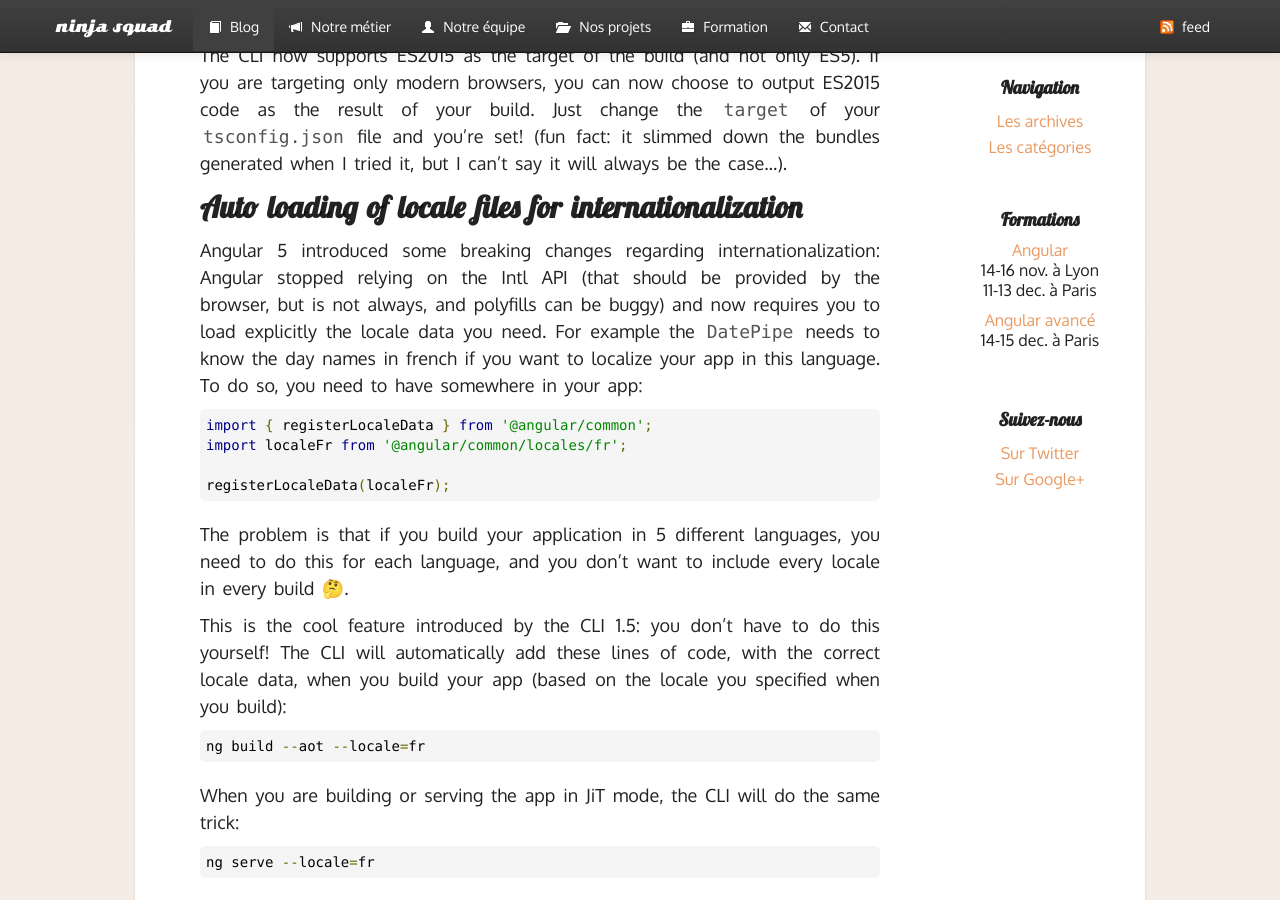
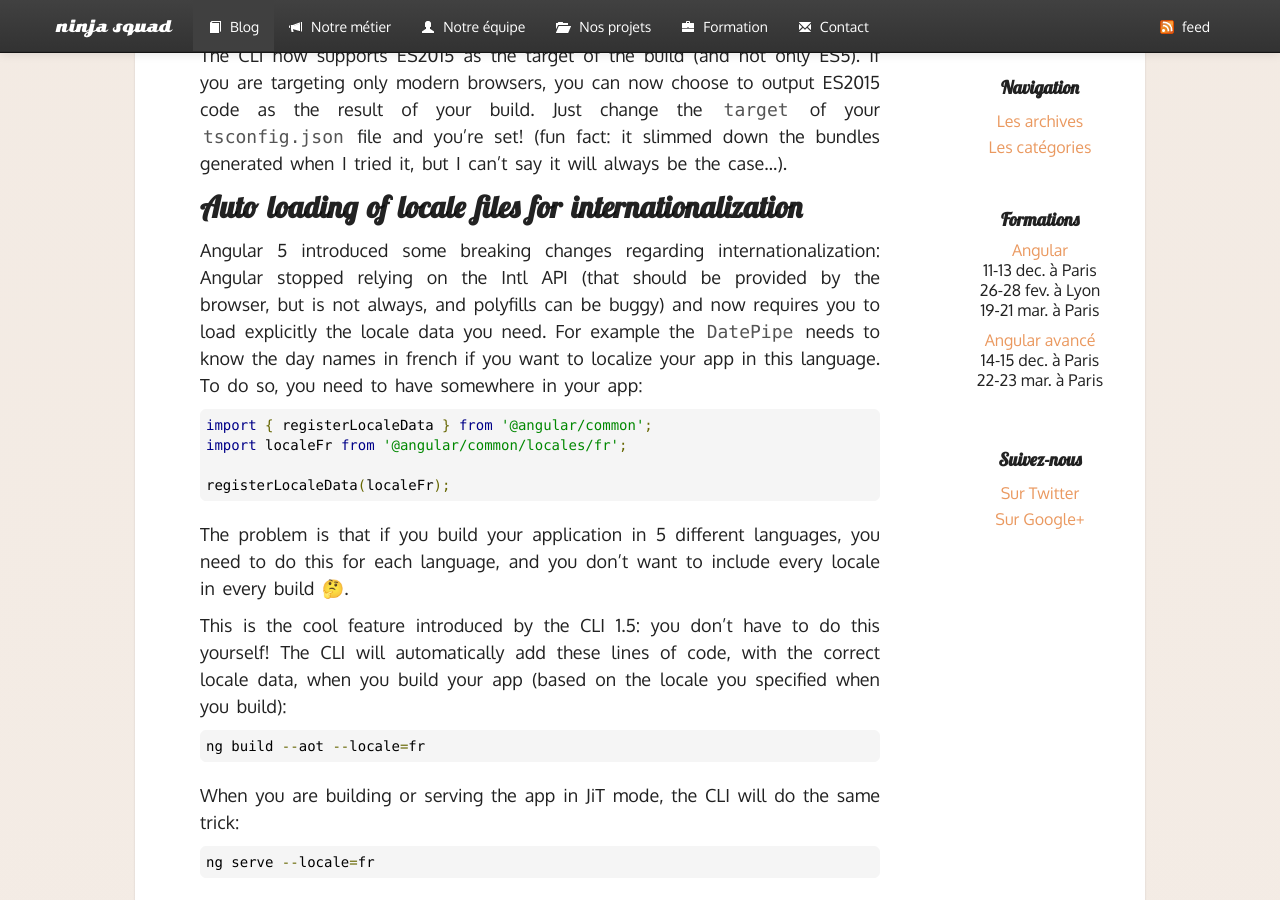
Before and after one commit to Ninja-Squad/ninja-squad.github.com, a Jekyll site: the page built from index.html, in a window 1280 px wide and 900 px high, scrolled down 1485 px. Built offline with Jekyll 4.4.1, drawn with Linux system fonts in a browser that asks for light colours; comment, search, counter and statistics services are not loaded; some of the changed text lies outside the part shown.

Commit message:
chore: training dates Q1 2018

```diff
--- a/_config.yml
+++ b/_config.yml
@@ -166,9 +166,11 @@ JB :
     angular:
       title: Angular
       dates:
-        - 14-16 nov. à Lyon
         - 11-13 dec. à Paris
+        - 26-28 fev. à Lyon
+        - 19-21 mar. à Paris
     angular-advanced:
       title: Angular avancé
       dates:
         - 14-15 dec. à Paris
+        - 22-23 mar. à Paris
```
